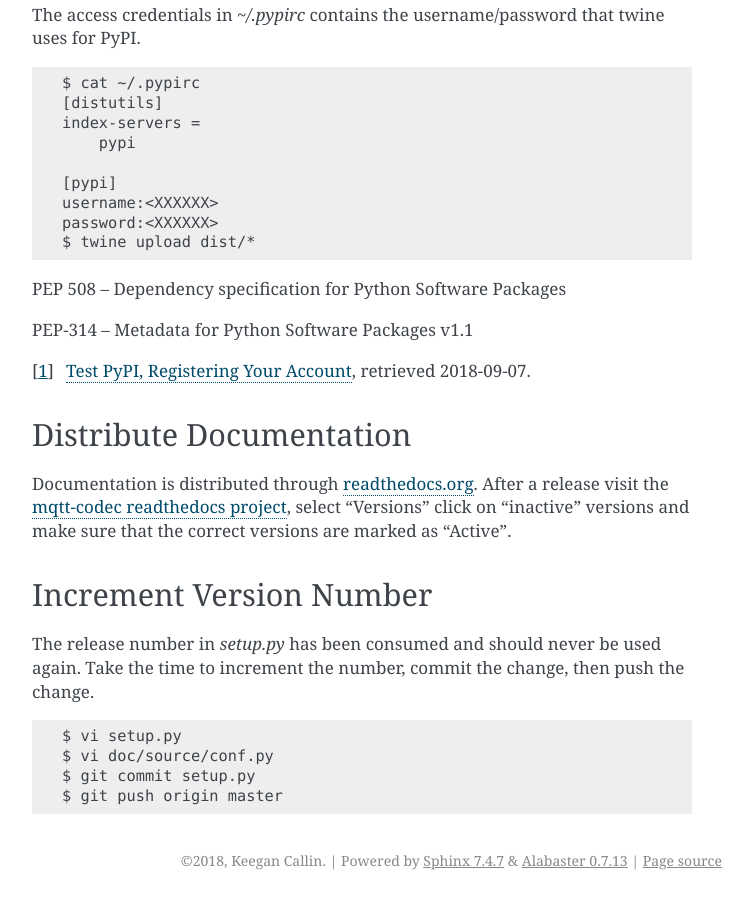
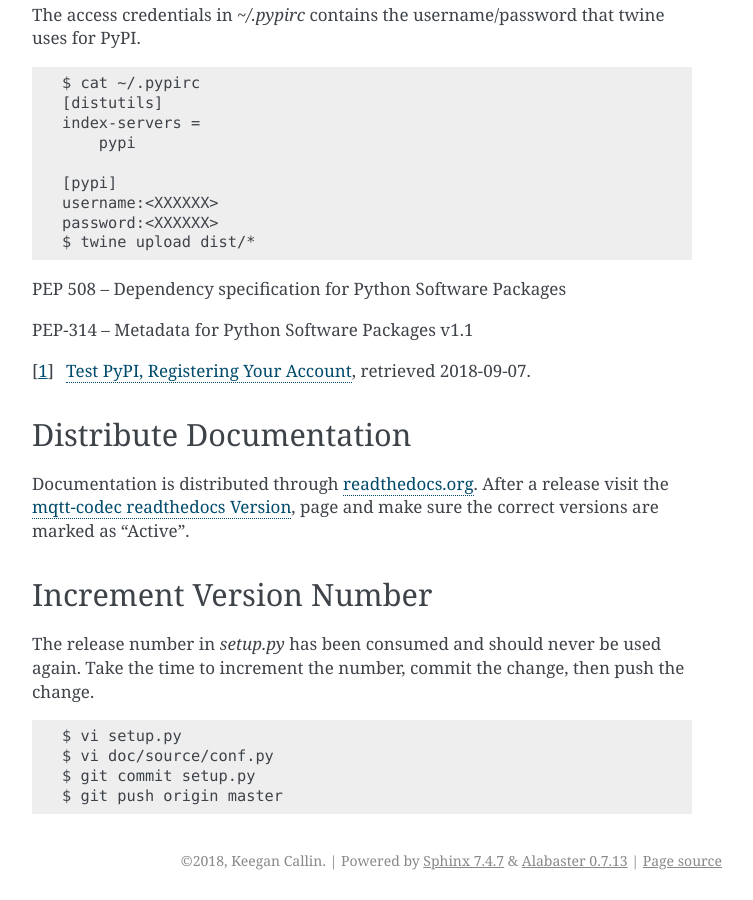
Before and after one commit to kcallin/mqtt-codec, a Sphinx documentation site: the page built from doc/source/admin.rst, in a window 1280 px wide and 900 px high, scrolled down 2721 px. Shown: the whole window, without its empty margins (388-1141 px from the left). Built offline with Sphinx 7.4.7, drawn with Linux system fonts in a browser that asks for light colours.

Commit message:
admin.rst: Documentation Distribution

```diff
--- a/doc/source/admin.rst
+++ b/doc/source/admin.rst
@@ -175,9 +175,9 @@
 
 Documentation is distributed through
 `readthedocs.org <https://mqtt-codec.readthedocs.io/en/latest>`_.  After
-a release visit the `mqtt-codec readthedocs project <https://readthedocs.org/projects/mqtt-codec/>`_,
-select "Versions" click on "inactive" versions and make sure that the
-correct versions are marked as "Active".
+a release visit the
+`mqtt-codec readthedocs Version <https://readthedocs.org/projects/mqtt-codec/versions/>`_,
+page and make sure the correct versions are marked as "Active".
 
 
 Increment Version Number
```
